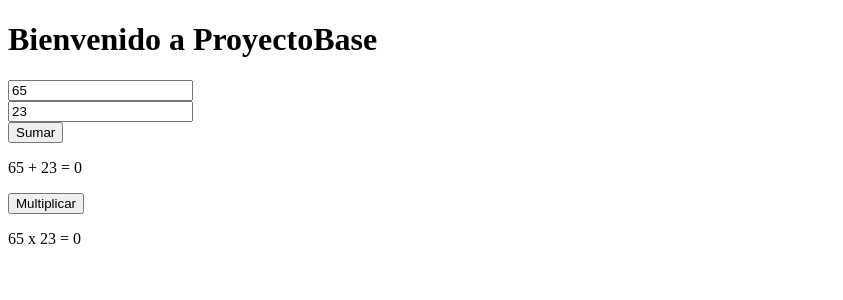
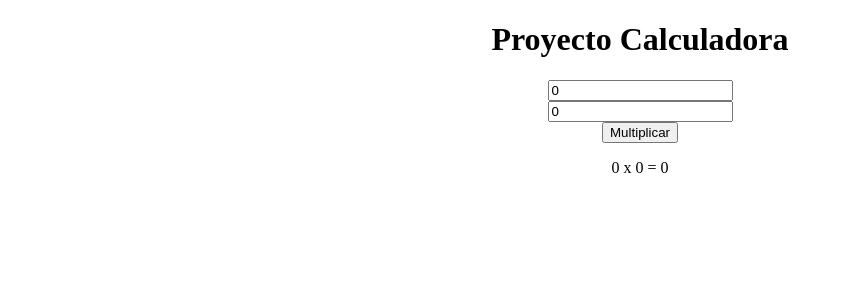
Before and after one commit to carlospalma-sistemas/ProyectoBase, an Angular app: page / in a window 1280 px wide. Shown: the top 300 px of the page, without its empty margins (0-843 px from the left). Built offline with nearby package versions, Linux system fonts and the light colour scheme.

Commit message:
Multiplicacion basica

```diff
--- a/src/app/app.component.html
+++ b/src/app/app.component.html
@@ -1,9 +1,9 @@
+<div align=center>
 <h1>
-  Bienvenido a {{ title }}
+  Proyecto {{ title }}
 </h1>
-<input type="number" [(ngModel)]="numero1"><br>
-<input type="number" [(ngModel)]="numero2"><br>
-<button (click)="sumar()">Sumar</button>
-<p>{{numero1}} + {{numero2}} = {{suma}}</p>
-<button (click)="multiplicar(numero1, numero2)">Multiplicar</button>
-<p>{{numero1}} x {{numero2}} = {{multiplicacion}}</p>
+<input type="number" #numero3 value=0><br>
+<input type="number" #numero4 value=0><br>
+<button (click)="multiplicar(numero3.value, numero4.value)">Multiplicar</button>
+<p>{{numero3.value}} x {{numero4.value}} = {{multiplicacion}}</p>
+</div>
--- a/src/app/app.component.ts
+++ b/src/app/app.component.ts
@@ -6,17 +6,11 @@ import { Component } from '@angular/core';
   styleUrls: ['./app.component.css']
 })
 export class AppComponent {
-  title : string = 'ProyectoBase'
-  numero1 = 65
-  numero2 = 23
-  suma = 0
-  multiplicacion = 0
+  title:string = 'Calculadora'
+  multiplicacion:number = 0
+  valor:number = 0
 
-  sumar() {
-    this.suma = this.numero1 + this.numero2
-  }
-
-  multiplicar(num1: number, num2: number) {
+  multiplicar(num1: any, num2: any) {
     this.multiplicacion = num1 * num2
   }
 }
```
